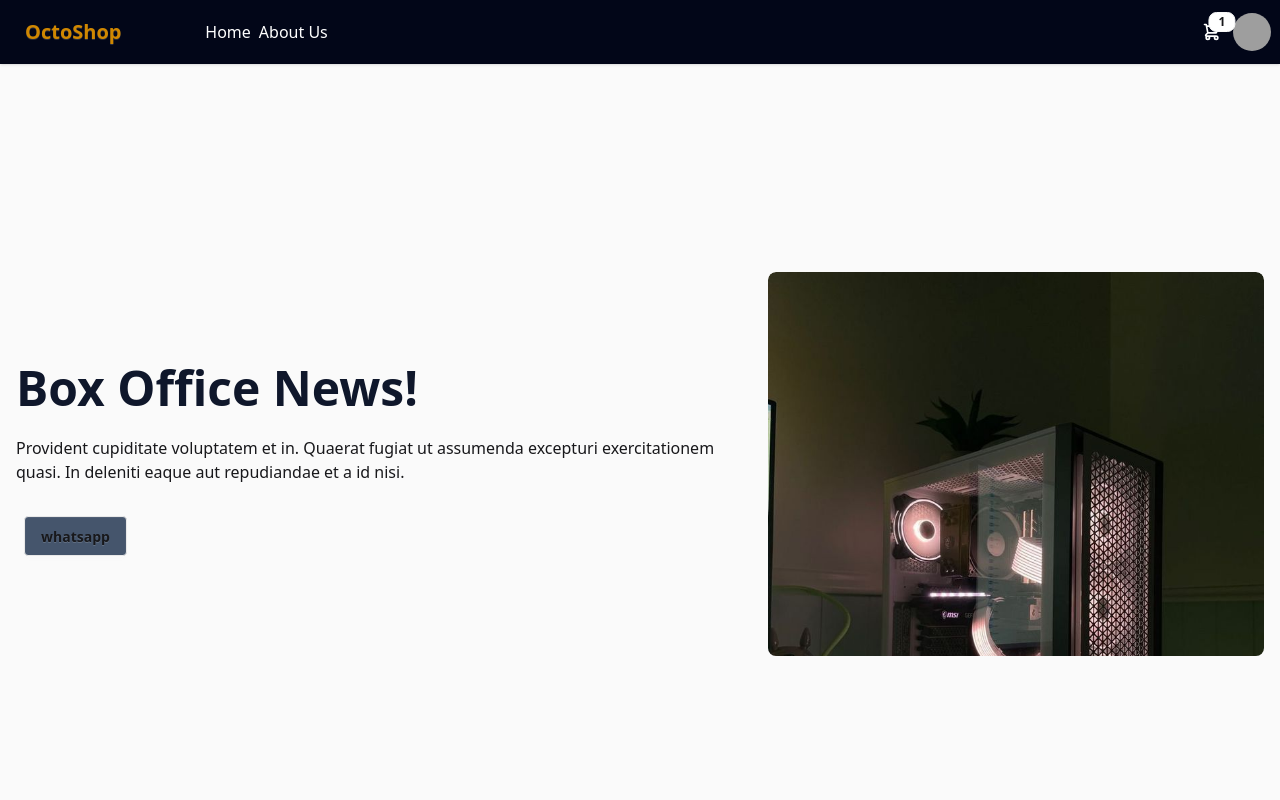
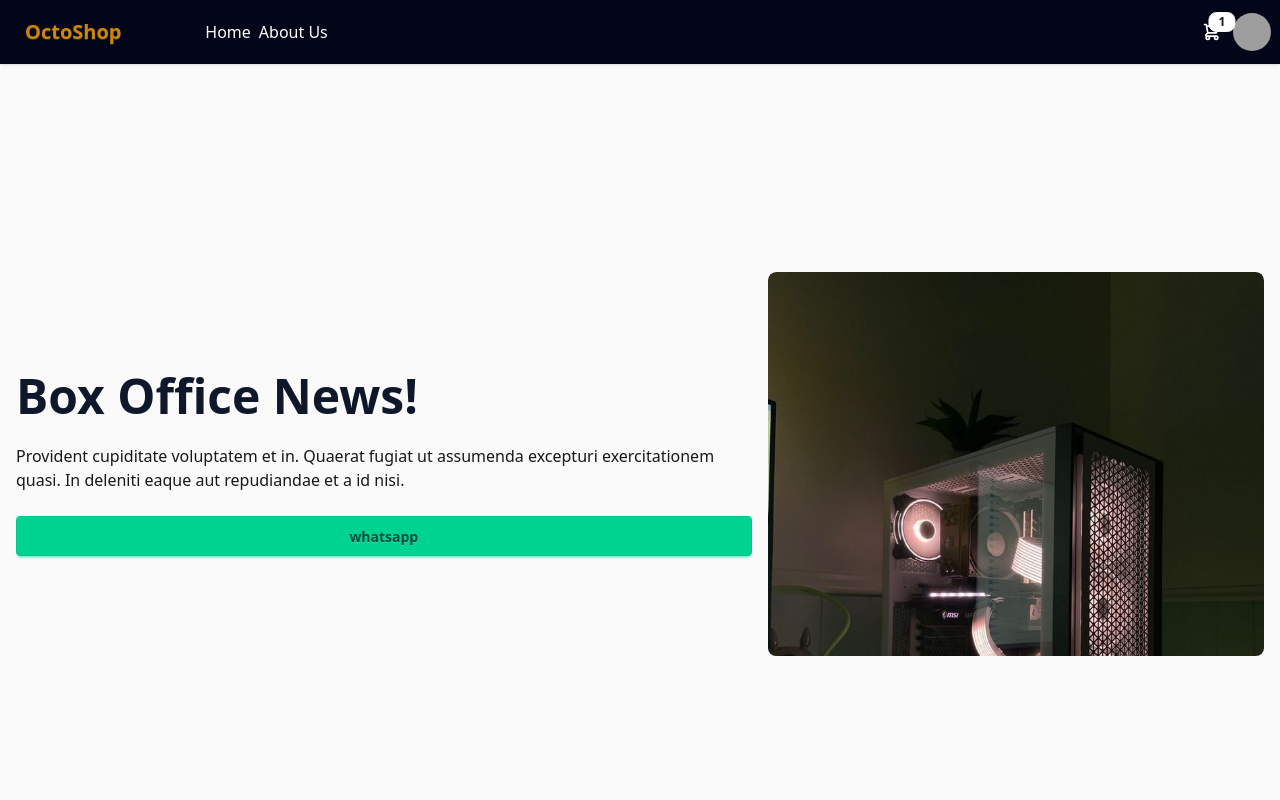
Before and after one commit to KhemissatRa/OctoWeb, a React app: page /checkout in a window 1280 px wide. Shown: the top 800 px of the page. Built offline with nearby package versions, Linux system fonts and the light colour scheme; no server answers; grey boxes are pictures that could not be loaded; the HTML template or start-up script is replaced by a standard one.

Commit message:
change Some color

```diff
--- a/src/compenents/Category.jsx
+++ b/src/compenents/Category.jsx
@@ -38,13 +38,13 @@ export default function Category() {
   </div>
 </div>
 
-    <div>
+    <div className="flex flex-col justify-center" >
       <h1 className="text-5xl font-bold text-slate-900">Box Office News!</h1>
       <p className="py-6">
         Provident cupiditate voluptatem et in. Quaerat fugiat ut assumenda excepturi exercitationem
         quasi. In deleniti eaque aut repudiandae et a id nisi.
       </p>
-      <button className="btn bg-slate-600 m-auto md:m-2">whatsapp </button>
+      <button className="btn btn-success  flex ">whatsapp </button>
     </div>
   </div>
 </div>
--- a/src/compenents/ProductList.jsx
+++ b/src/compenents/ProductList.jsx
@@ -10,7 +10,7 @@ export default function ProductList() {
       <div className="grid grid-cols-1 sm:grid-cols-2 md:grid-cols-3 lg:grid-cols-4 gap-4 p-4">
   {products.map((product) => (
 
-      <div key={product.id} className="border flex-col  justify-center items-center border-2 rounded-xl  shadow-md  bg-slate-800 text-sm h-86 p-2 w-56">
+      <div key={product.id} className="border flex-col  justify-center items-center border-2 border-zinc-300  rounded-xl  shadow-2xl bg-zinc-50 text-sm h-90 p-2 w-62">
         <img className="group-hover:scale-105 w-full h-40 w-full transition " src={product.Image} alt="Product Image" />
 
     <div className="text-white flex-col space-y-2 text-center   text-sm ">
@@ -40,7 +40,7 @@ export default function ProductList() {
             <p className="md:text-xl text-base font-medium text-indigo-500">
                 {product.price} DZD <span className="text-wite md:text-sm text-xs line-through">{product.price + 21}DZD</span>
             </p>
-            <button className="text-black text-sm border h-12  w-16 text-center p-2 bg-white rounded-md">
+            <button className="w-full flex items-center justify-center  rounded-xl bg-slate-900 py-3 font-medium text-white transition-colors hover:bg-slate-800">
                 <svg width="14" height="14" viewBox="0 0 14 14" fill="none" xmlns="http://www.w3.org/2000/svg">
                     <path d="M.583.583h2.333l1.564 7.81a1.17 1.17 0 0 0 1.166.94h5.67a1.17 1.17 0 0 0 1.167-.94l.933-4.893H3.5m2.333 8.75a.583.583 0 1 1-1.167 0 .583.583 0 0 1 1.167 0m6.417 0a.583.583 0 1 1-1.167 0 .583.583 0 0 1 1.167 0" stroke="#615fff" strokeLinecap="round" strokeLinejoin="round"/>
                 </svg>
```
